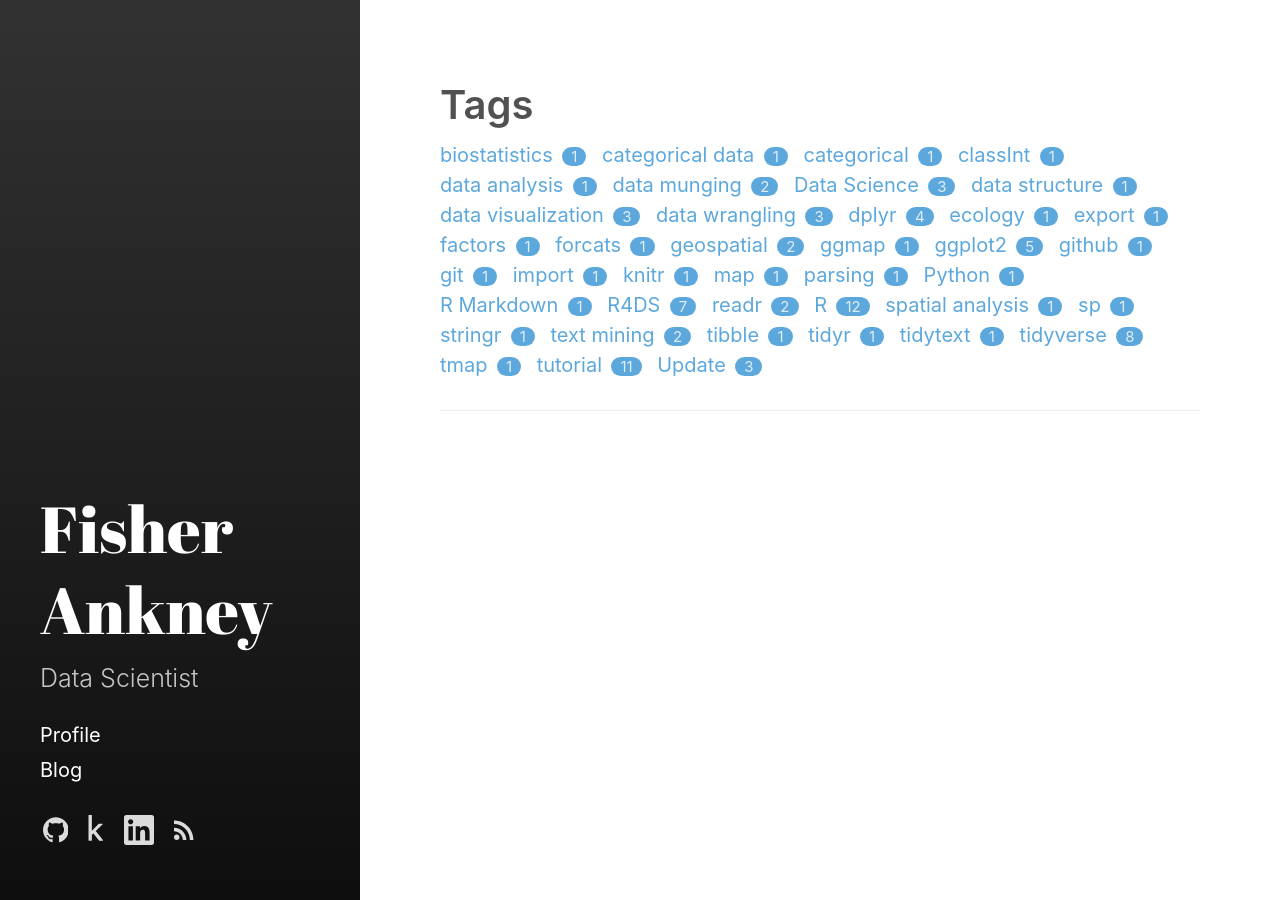
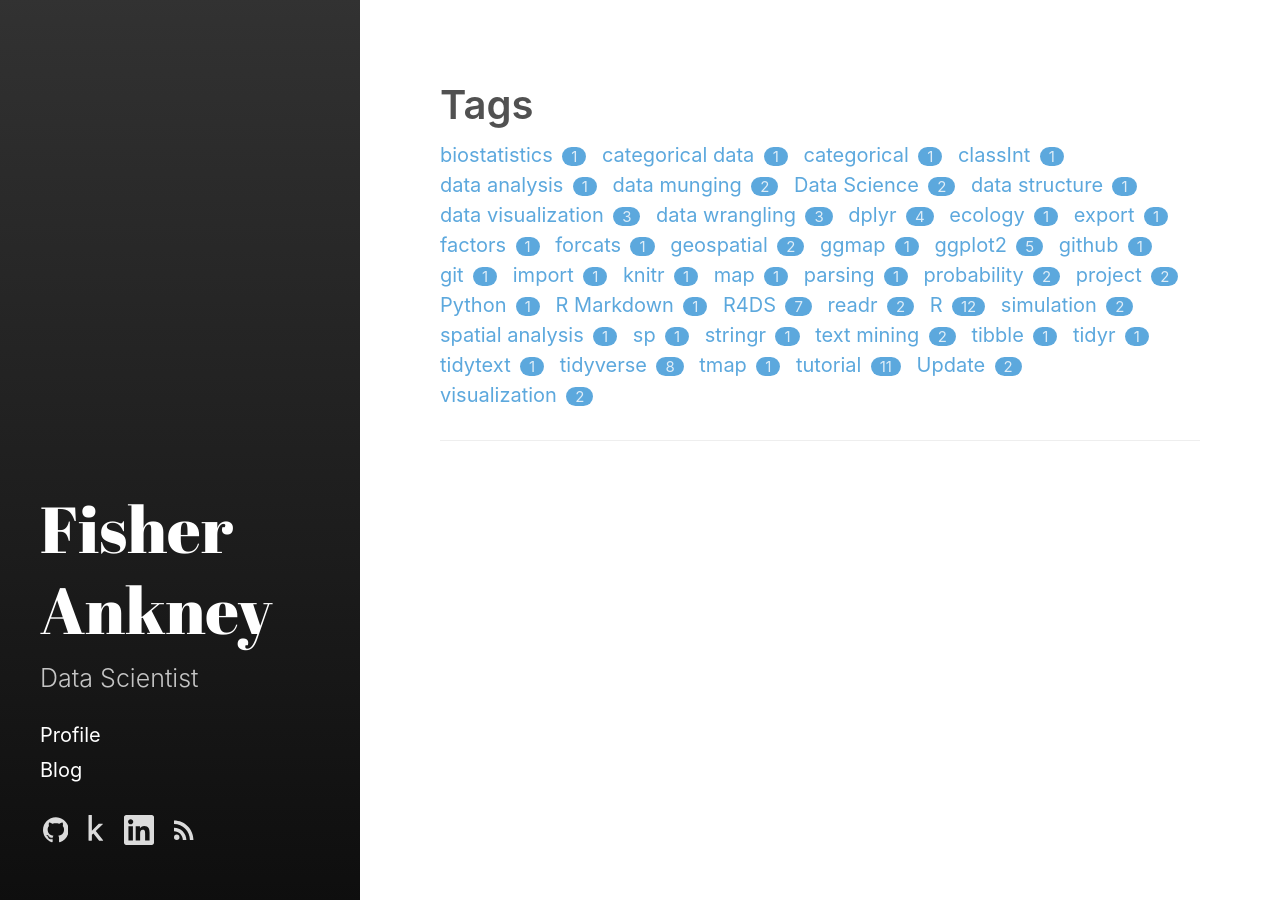
Before and after one commit to fisherra/fisherankney, a Jekyll site: the page built from tags.html, in a window 1280 px wide. Built offline with Jekyll 4.4.1, drawn with Linux system fonts in a browser that asks for light colours; some of the changed lines change nothing that is shown.

Commit message:
roll 'EM

```diff
--- a/_posts/2018-08-10-roulette-analysis.md
+++ b/_posts/2018-08-10-roulette-analysis.md
@@ -7,8 +7,10 @@ top_tags: R
 exc: "A short study to evaluate three roulette strategies over a
 period to practice using for-loop and if-then statements in R."
 tags:
-- Data Science
-- Update
+- probability
+- simulation
+- visualization
+- project
 ---
 
 <br>
--- /dev/null
+++ b/_posts/2018-09-10-a-roll-of-the-dice.md
@@ -0,0 +1,335 @@
+---
+layout: post
+title: "A Roll of the Dice"
+categories:
+  - Blog
+top_tags: R
+exc: "This was rushed for my eager fans"
+tags:
+- probability
+- simulation
+- visualization
+- project
+---
+
+<br>
+
+### Introduction
+
+<br>
+
+While learning about probability in my master's program, we often refer
+to dice and decks of cards to simplify and familiarize sometimes complex
+ideas. I decided to bring this often used example into R to see what I
+could do with it.
+
+<br>
+
+### Libraries
+
+<br>
+
+    library('tidyverse')
+
+<br>
+
+### Rolling a Single Die
+
+<br>
+
+To simulate the roll of a single die is extremely easy in R. Using the
+sample function, define a range of values and your sample size. If
+you're looking to roll more than a single die, add in the argument
+`replace = T` to command independent results.
+
+    sample(1:6,1)
+
+    ## [1] 4
+
+<br>
+
+### Relative Frequency with a Die
+
+<br>
+
+relative frequency approaches probability as sample size increases.
+
+To illustrate this statement, I'll create two plots. In the first plot,
+I roll a single die 50 times, recording the outcome of each roll. Then I
+tally the numbers, and divide them by the total 50 rolls, calculating
+the relative frequencies of each of the six possible outcomes. The
+probability of each of these outcomes is 1/6, assuming a fair die. I
+mark the expected probability with a solid red line in each of the
+figures. The first relative frequency plot is titled "50 Roll Frequency
+Plot".
+
+The second relative frequency plot repeats the same process, but
+increases the sample size by 3 magnitudes. The 50,000 roll figure is
+titled "50,000 Roll Frequency Plot" is created.
+
+<br>
+
+    # use the sample function to simulate 100 independent rolls of a die
+    single_die_1 <- sample(1:6, 50, replace=T)
+
+    # order the values into a dataframe named sd_1_freq
+    sd_1_freq <- data_frame(num = 1:6, roll = table(single_die_1)/50)
+
+    # plot the frequency data
+    ggplot(sd_1_freq) +
+      geom_bar(aes(num,roll),
+               stat = "identity",
+               color = "darkslateblue",
+               fill = "darkslateblue") +
+      geom_hline(yintercept = (1/6),
+                 col = "firebrick",
+                 size = 1
+                 ) +
+      scale_x_continuous(name = "Result",
+                         breaks = sd_1_freq$num,
+                         labels = sd_1_freq$num) +
+      ylab("Relative Frequency") +
+      ggtitle("50 Roll Relative Frequency") +
+      theme_minimal()
+
+![]({{ site.baseurl}}/images/roll_em/roll_em_1.png)
+
+<br>
+
+    # use the sample function to simulate 50,000 independent rolls of a die
+    single_die_2 <- sample(1:6, 50000, replace=T)
+
+    # order the values into a dataframe named sd_1_freq
+    sd_2_freq <- data_frame(num = 1:6, roll = table(single_die_2)/50000)
+
+    # plot the frequency data
+    ggplot(sd_2_freq) +
+      geom_bar(aes(num,roll),
+               stat="identity",
+               color = "darkslateblue",
+               fill = "darkslateblue"
+               ) +
+      geom_hline(
+        yintercept = (1/6),
+        col = "firebrick",
+        size = 1
+        ) +
+      scale_x_continuous(name = "Result",
+                         breaks = sd_2_freq$num,
+                         labels = sd_2_freq$num
+                         ) +
+      ylab("Relative Frequency") +
+      ggtitle("50,000 Roll Relative Frequency") +
+      theme_minimal()
+
+![]({{ site.baseurl}}/images/roll_em/roll_em_2.png)
+
+<br>
+
+### Summing Two Dice
+
+<br>
+
+Have you ever played the casino game Craps? In Craps, you roll two die,
+and sum them to determine if you've automatically won (7 or 11), lost
+(2, 3, or 12) or some other outcome has occurred. Let's first simulate
+summing a single roll of two dice.
+
+<br>
+
+    sum(sample(1:6,1), sample(1:6,1))
+
+    ## [1] 6
+
+<br>
+
+That was easy! So let's do it 10,000 times and plot the relative
+frequency of each result! This will give us a solid idea on the
+probabilities behind each craps bet.
+
+<br>
+
+    # create empty dataframe of 10,000 values
+    roll_vector <- vector("double", 10000)
+
+    # for each element in roll_vector
+    for (i in seq_along(roll_vector)) {
+    # the element equals the sum of two dice
+      roll_vector[i] = sum(sample(1:6,1), sample(1:6,1))
+    }
+
+    # turn the resulting vector into a dataframe to plot
+    roll_df <- as_data_frame(table(roll_vector)/10000)
+    # name the variables roll, and freq
+    colnames(roll_df) <- c("roll", "freq")
+    # turn the table-created roll variable into a numeric
+    roll_df$roll <- as.numeric(roll_df$roll)
+
+    # plot the relative frequencies
+    ggplot(roll_df) +
+      geom_bar(aes(roll, freq),
+               stat = "identity",
+               color = "mediumpurple4",
+               fill = "mediumpurple4"
+               ) +
+      scale_x_continuous(name = "Sum of Dice",
+                         breaks = roll_df$roll,
+                         labels = roll_df$roll
+                         ) +
+      ylab("Relative Frequency") +
+      ggtitle("10,000 Two-Dice Roll Relative Frequency") +
+      theme_minimal()
+
+![]({{ site.baseurl}}/images/roll_em/roll_em_3.png)
+
+<br>
+
+### Generalizing with a Function
+
+<br>
+
+So we've recorded the relative frequency of one and two-die rolls, can
+we do it for a 100 die roll? How about a 10,000 Die roll? and What if I
+want to roll the die 67 times instead of 50, or 670,000 times instead of
+50,000.
+
+To effectively create plots for an infinite number of inputs, we need to
+create a function. I'll call the function `roll_em`!
+
+<br>
+
+    # Create the function "roll_em" to sum any number of dice for any number of rolls and produce a relative frequency plot as the output.
+
+    # naming the function
+    roll_em <- function(n_dice, n_roll) {
+
+    # check for input errors, both inputs must be non-zero integers
+      if (n_dice == 0 | is.na(n_dice) | n_dice %% 1 != 0) {
+          stop("Enter a non-zero integer for the number of dice to roll")
+      }
+        else if (n_roll == 0 | is.na(n_roll) | n_roll %% 1 != 0) {
+          stop("Enter a non-zero integer for the number of rolls to perform")
+      }
+        else {
+
+    # if no errors are detected, move on to the body of the function
+
+    # declare a counter, i, and set it to zero
+      i <- 0
+
+    # create roll vector of user-specified length
+      roll_vector <- vector("double", n_roll)
+
+
+    # while the counter doesn't equal the user-specified length of roll_vector, loop through the following commands
+      while (i <= length(roll_vector)) {
+
+    # create a new dice_vector of user-specified length
+        dice_vector <- vector("double", n_dice)
+
+    # for each element j in dice vector, roll a single die and record the value
+        for (j in seq_along(dice_vector)) {
+          dice_vector[j] = sample(1:6,1)
+        }
+
+    # sum the values in the dice vector and put that value into the current roll_vector element
+        roll_vector[i] <- sum(dice_vector)
+
+    # add one iteration to the roll_vector counter
+        i <- i + 1
+
+    # repeat the sequence
+      }
+
+
+    # once all elements of the roll_vector are filled, create a roll dataframe
+      roll_df <- as_data_frame(table(roll_vector)/n_roll)
+
+    # name the columns, or variables, roll and freq (frequency)
+      colnames(roll_df) <- c("roll", "freq")
+
+    # ensure the roll numbers are numerics, instead of characters (default in table)
+      roll_df$roll <- as.numeric(roll_df$roll)
+
+    # plot the output
+      ggplot(roll_df) +
+        geom_bar(aes(roll, freq),
+               stat="identity",
+               color = "midnightblue",
+               fill = "midnightblue"
+               ) +
+      scale_x_continuous(name = "Sum of Dice",
+                         breaks = roll_df$roll,
+                         labels = roll_df$roll
+                         ) +
+      ylab("Relative Frequency") +
+      ggtitle("Roll 'EM! Results") +
+      theme_minimal()
+
+    # conclude else statement function
+        }
+
+    # conclude roll_em function
+    }
+
+<br>
+
+That's the inner workings of my new function `roll_em()`! Let's see if
+it works!!
+
+<br>
+
+### Testing Roll 'EM!
+
+<br>
+
+A generic entry:
+
+    roll_em(5,200)
+
+![]({{ site.baseurl}}/images/roll_em/roll_em_4.png)
+
+<br>
+
+An entry designed to give an error:
+
+    roll_em(0,1)
+
+    ## Error in roll_em(0, 1): Enter a non-zero integer for the number of dice to roll
+
+<br>
+
+Another error entry:
+
+    roll_em(2,500.1)
+
+    ## Error in roll_em(2, 500.1): Enter a non-zero integer for the number of rolls to perform
+
+<br>
+
+An obscure entry:
+
+    roll_em(502,7)
+
+![]({{ site.baseurl}}/images/roll_em/roll_em_5.png)
+
+<br>
+
+A large number of rolls:
+
+    roll_em(5, 91572)
+
+![]({{ site.baseurl}}/images/roll_em/roll_em_6.png)
+
+<br>
+
+Roll 'EM works!
+
+What a fun little project to practice making functions and better
+visualize probabilities.
+
+<br>
+
+Until next time, <br>
+
+- Fisher
```
Also changed, not shown: images/roll_em/roll_em_1.png (added), images/roll_em/roll_em_2.png (added), images/roll_em/roll_em_3.png (added), images/roll_em/roll_em_4.png (added), images/roll_em/roll_em_5.png (added), images/roll_em/roll_em_6.png (added).
